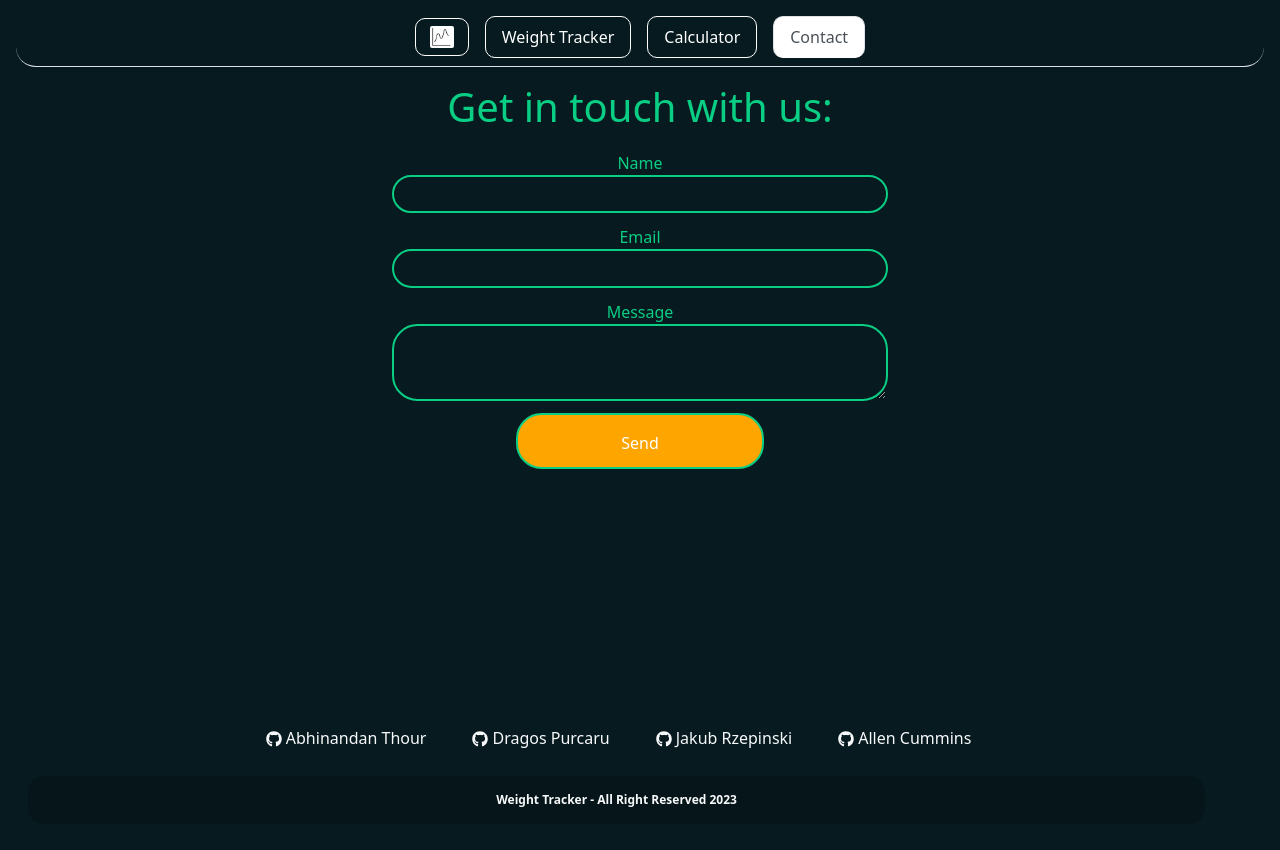
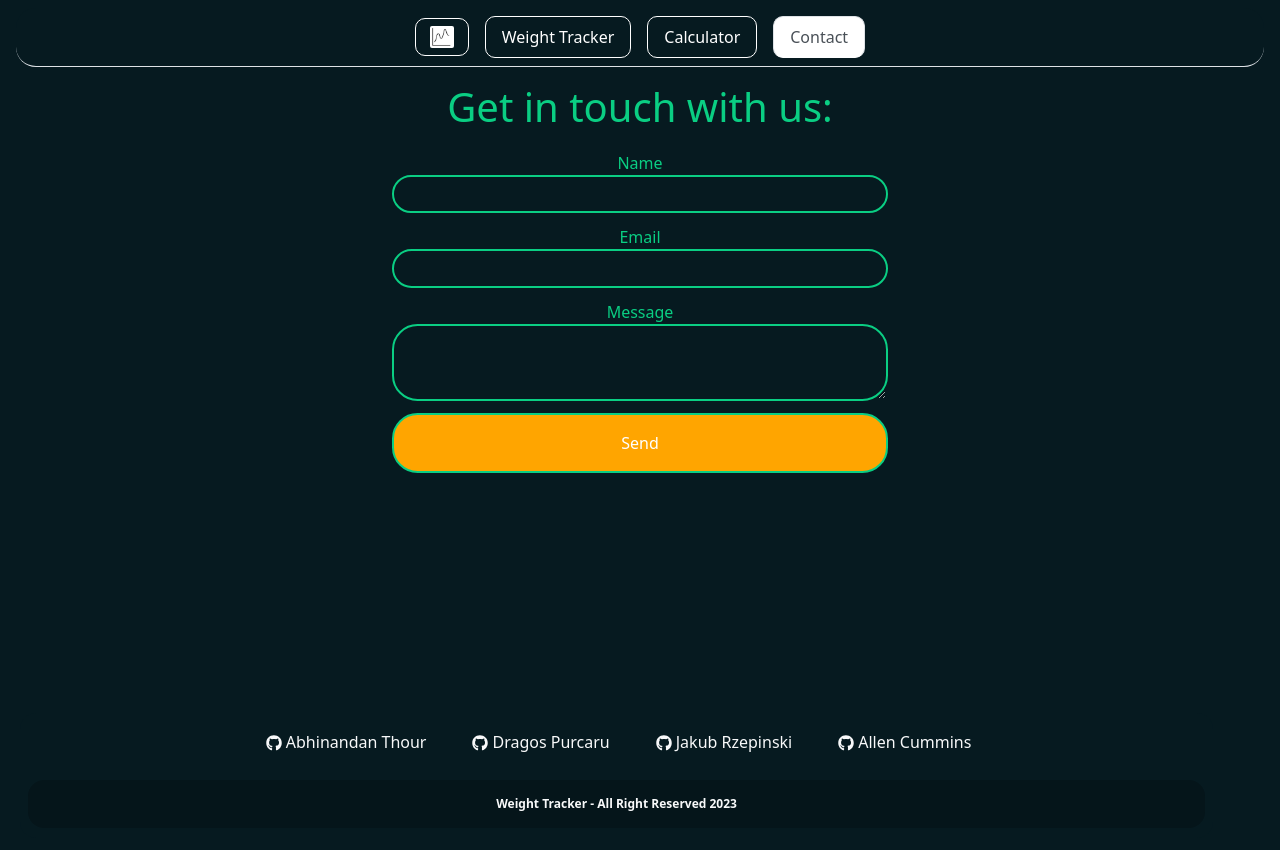
Before and after one commit to Bh00fie/Weight-Tracker, a React (Create React App) app: page /contact in a window 1280 px wide. Built offline with nearby package versions, Linux system fonts and the light colour scheme.

Commit message:
send btn

```diff
--- a/src/components/Hero/Hero.css
+++ b/src/components/Hero/Hero.css
@@ -27,4 +27,5 @@
     aspect-ratio: 16/9;
     position: relative;
     object-fit: fill;
+    margin-bottom: 15vh;
   }
--- a/src/components/pages/contactUs.css
+++ b/src/components/pages/contactUs.css
@@ -32,8 +32,8 @@ label, .sendButton {
 }
 
 .sendButton {
-    width: 20%;
-    height: 7vh;
+    width: 40%;
+    height: 40%;
     margin-bottom: 15vh;
     background-color: orange;
     color: white;
--- a/src/components/sections/mealPlan/meal.js
+++ b/src/components/sections/mealPlan/meal.js
@@ -17,7 +17,7 @@ export default function Meal({ meal }) {
   }, [meal.id]);
 
   return (
-    <article className="border rounded col-sm-3">
+    <article className="border rounded col-sm-3 mb-3">
       <h3>{meal.title}</h3>
       <img src={imageUrl} class="w-50"alt="recipe" />
       <ul className="instructions">
```
